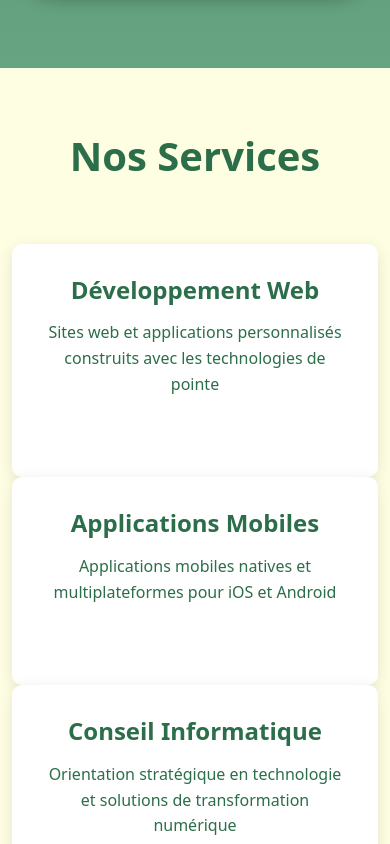
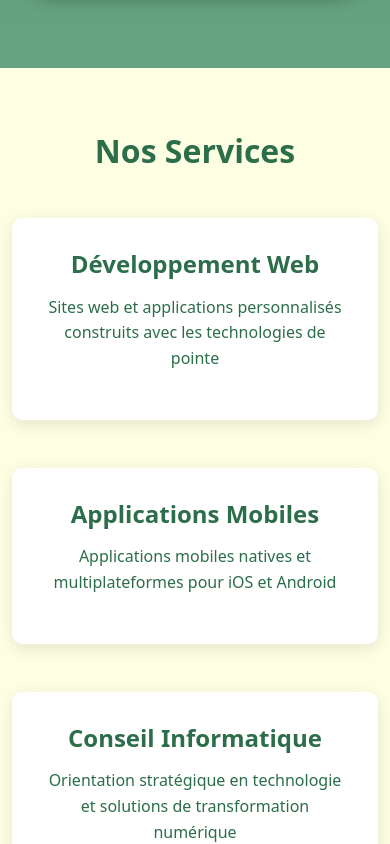
Before and after one commit to kandyfoma/africanite-services, a React (Vite) app in the folder africanite/: page / in a window 390 px wide. Shown: the part 804-1648 px from the top of the page. Built offline with nearby package versions, Linux system fonts and the light colour scheme.

Commit message:
Refactor Home.css to enhance layout with grid systems for services and features, and remove unnecessary styles for improved readability

```diff
--- a/africanite/src/styles/Home.css
+++ b/africanite/src/styles/Home.css
@@ -48,7 +48,6 @@
     margin-bottom: 1.5rem;
     font-weight: 700;
     color: var(--text-light);
-    /* Light Cream for Text */
     line-height: 1.2;
     text-align: center;
 }
@@ -58,7 +57,6 @@
     margin-bottom: 2rem;
     line-height: 1.6;
     color: var(--text-light);
-    text-shadow: 1px 1px 2px rgba(0, 0, 0, 0.1);
 }
 
 .hero-subtitle {
@@ -71,23 +69,6 @@
     align-items: center;
     gap: 2rem;
     flex-wrap: wrap;
-    text-shadow: 1px 1px 2px rgba(0, 0, 0, 0.1);
-}
-
-.hero-subtitle span {
-    display: inline-flex;
-    align-items: center;
-    gap: 0.5rem;
-    padding: 0.5rem 1rem;
-    background-color: rgba(255, 255, 255, 0.1);
-    border-radius: 30px;
-    backdrop-filter: blur(5px);
-    transition: transform 0.3s ease;
-}
-
-.hero-subtitle span:hover {
-    transform: translateY(-2px);
-    background-color: rgba(255, 255, 255, 0.2);
 }
 
 .hero .cta-button {
@@ -101,8 +82,6 @@
     border-radius: 50px;
     transition: all 0.3s ease;
     box-shadow: 0 4px 15px rgba(0, 0, 0, 0.2);
-    position: relative;
-    overflow: hidden;
 }
 
 .hero .cta-button:hover {
@@ -124,12 +103,17 @@
     font-weight: 700;
 }
 
+.services-grid {
+    display: grid;
+    grid-template-columns: repeat(auto-fit, minmax(250px, 1fr));
+    gap: 2rem;
+}
+
 .service-card {
     background: var(--background-light);
     padding: 2.5rem 2rem;
     border-radius: 15px;
     box-shadow: 0 10px 30px var(--shadow);
-    height: 100%;
     text-align: center;
     transition: transform 0.3s ease, box-shadow 0.3s ease;
 }
@@ -150,7 +134,6 @@
     font-weight: 600;
     margin-bottom: 1rem;
     font-size: 1.2rem;
-    text-align: center;
 }
 
 .cta-section {
@@ -204,8 +187,8 @@
 }
 
 .features-grid {
-    display: flex;
-    justify-content: space-between;
+    display: grid;
+    grid-template-columns: repeat(auto-fit, minmax(250px, 1fr));
     gap: 2rem;
 }
 
@@ -214,7 +197,6 @@
     padding: 2.5rem 2rem;
     border-radius: 15px;
     box-shadow: 0 10px 30px var(--shadow);
-    height: 100%;
     text-align: center;
     transition: transform 0.3s ease, box-shadow 0.3s ease;
 }
@@ -262,7 +244,26 @@
         margin-bottom: 3rem;
     }
 
+    .features-grid {
+        grid-template-columns: 1fr;
+        gap: 1.5rem;
+    }
+
+    .services {
+        padding: 4rem 0;
+    }
+
+    .services h2 {
+        font-size: 2rem;
+        margin-bottom: 3rem;
+    }
+
+    .services-grid {
+        grid-template-columns: 1fr;
+        gap: 1.5rem;
+    }
+
     .service-card {
-        margin-bottom: 2rem;
+        margin-bottom: 1.5rem;
     }
 }
```
